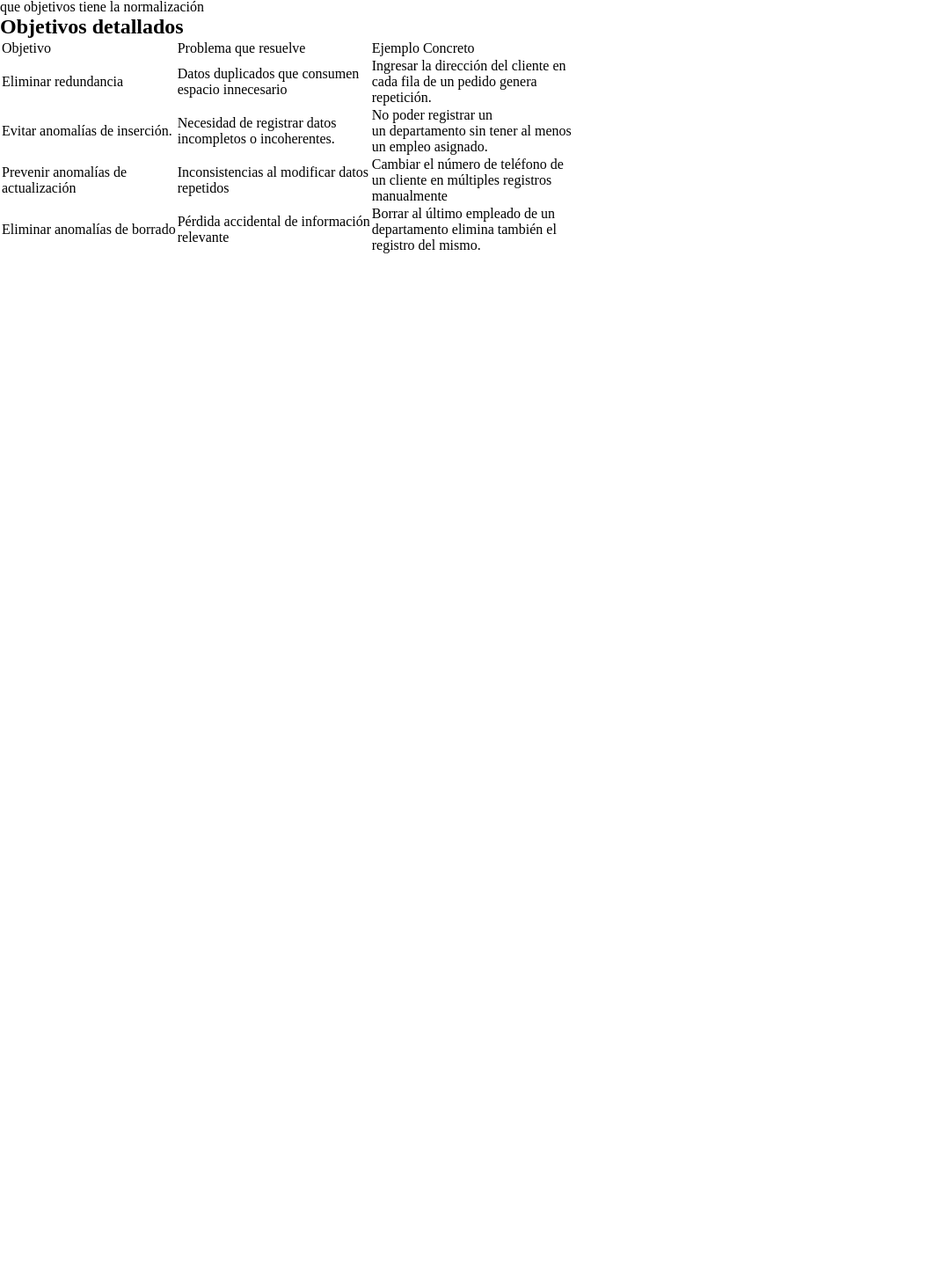
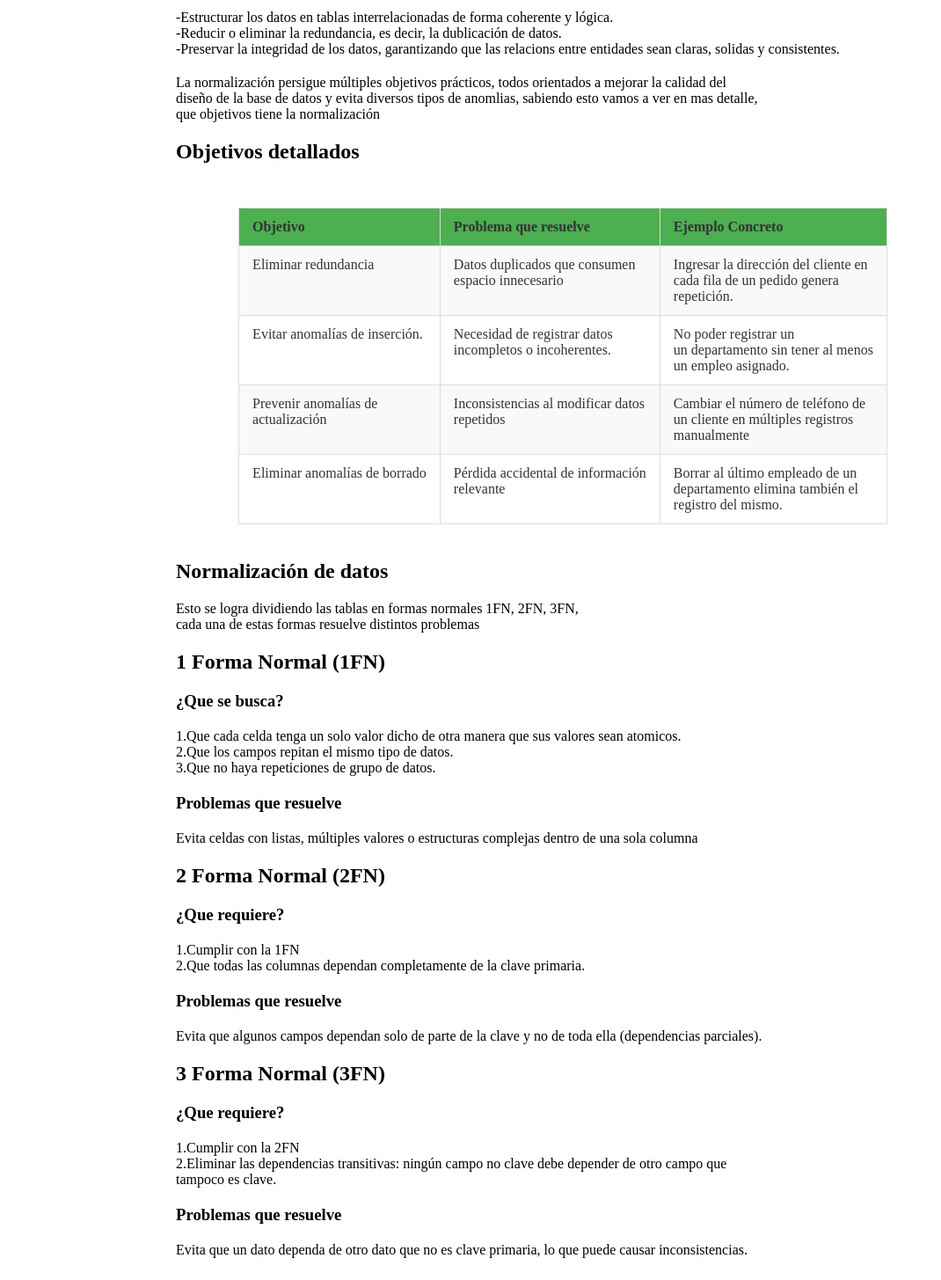
Before and after one commit to sebasBetancourt/basesDatos, a plain HTML site: page index.html in a window 1280 px wide. Shown: the part 245-1700 px from the top of the page at 88% size, without its empty margins (0-1070 px from the left). Before the commit the page ends 800 px from the top, so only its background shows below. Drawn offline with Linux system fonts and the light colour scheme.

Commit message:
feat: :sparkles: html finalizado y css comenzado

```diff
--- a/css/styles.css
+++ b/css/styles.css
@@ -5,3 +5,134 @@
     padding: 0;
     box-sizing: border-box;
 }
+
+body{
+    padding-left: 200px;
+    padding-right: 200px;
+    padding-top: 100px;
+    padding-bottom: 100px;
+}
+
+.Tittle{
+    display: flex;
+    align-items: center;
+    justify-content: center;
+}
+
+.Introduction h2{
+
+}
+
+.Introduction p{
+    padding-top: 20px;
+}
+
+.Objective{
+    padding-top: 20px;
+}
+
+.Objective h2{
+    padding-top: 20px;
+}
+
+.Objective table{
+    padding-top: 30px;
+    display: flex;
+    justify-content: center;
+    align-items: center;
+}
+
+table{
+    width: 100%;
+    border-collapse: collapse;
+    margin: 20px 0;
+    font-family: ;
+    font-size: 16px;
+}
+
+table tr:first-child {
+    background-color: #4CAF50;
+    color: white;
+    font-weight: bold;
+}
+
+th, td {
+    border: 1px solid #ddd;
+    padding: 12px 15px;
+    vertical-align: top;
+    text-align: left;
+}
+
+tr:nth-child(even) {
+    background-color: #f9f9f9;
+}
+
+tr:hover {
+    background-color: #f1f1f1;
+}
+
+th {
+    background-color: #4CAF50;
+    color: white;
+    font-weight: bold;
+}
+
+td {
+    color: #333;
+}
+.normalización{
+    padding-top: 20px;
+}
+
+.normalización h2{
+
+}
+
+.normalización p{
+    padding-top: 20px;
+}
+
+.onefn{
+    padding-top: 20px;
+}
+
+.onefn h2{
+}
+
+.onefn h3{
+    padding-top: 20px;
+}
+
+.onefn p{
+    padding-top: 20px;
+}
+
+.twofn{
+    padding-top: 20px;
+}
+
+.twofn h2{
+}
+
+.twofn h3{
+    padding-top: 20px;
+}
+
+.twofn p{
+    padding-top: 20px;
+}
+
+.threefn{
+    padding-top: 20px;
+}
+
+.threefn h2{
+}
+
+.threefn h3{
+    padding-top: 20px;
+}
+
+.threefn p{
+    padding-top: 20px;
+}
--- a/index.html
+++ b/index.html
@@ -13,9 +13,9 @@
     </div>
     <div class="Introduction">
         <h2>¿Qué es la normalización</h2>
-        <p>La normalización de bases de datos es un proceso sistematico que sigue reglas matemáticas<br>
-            formales con el fin de organizar los datos en estructuras logicas que favorezcan la eficiencia,<br>
-            consistencias y escalabilidad del sistema. Este proceso forma parte esencial del diseño de bases<br>
+        <p>La normalización de bases de datos es un proceso sistematico que sigue reglas matemáticas
+            formales con el fin de organizar los datos en estructuras logicas que favorezcan la eficiencia,
+            consistencias y escalabilidad del sistema. Este proceso forma parte esencial del diseño de bases
             datos relacionales y se centra en:<br>
             <br>
             -Estructurar los datos en tablas interrelacionadas de forma coherente y lógica.<br>
@@ -26,8 +26,8 @@
     </div>
     <div class="Objective">
         <p>La normalización persigue múltiples objetivos prácticos, todos orientados a mejorar la calidad del<br>
-            diseño de la base de datos y evita diversos tipos de anomlias, sabiendo esto vamos a ver en mas detalle,<br>
-            que objetivos tiene la normalización</p>
+        diseño de la base de datos y evita diversos tipos de anomlias, sabiendo esto vamos a ver en mas detalle,<br>
+        que objetivos tiene la normalización</p>
         <h2>Objetivos detallados</h2>
         <table>
             <tr>
@@ -70,8 +70,49 @@
             </tr>
         </table>
     </div>
-    <div>
+    <div class="normalización">
+        <h2>Normalización de datos</h2>
+        <p>Esto se logra dividiendo las tablas en formas normales 1FN, 2FN, 3FN,<br>
+            cada una de estas formas resuelve distintos problemas</p>
+    </div>
+    <div class="onefn">
+        <h2>1 Forma Normal (1FN)</h2>
+        <h3>¿Que se busca?</h3>
+        <p>1.Que cada celda tenga un solo valor dicho de otra manera que sus valores sean atomicos.<br>
+            2.Que los campos repitan el mismo tipo de datos.<br>
+            3.Que no haya repeticiones de grupo de datos.
+        </p>
+        <h3>Problemas que resuelve</h3>
+        <p>Evita celdas con listas, múltiples valores o estructuras complejas dentro de una sola columna</p>
+            <div class="ejemplo_1fn">
 
+            </div>
     </div>
+    <div class="twofn">
+        <h2>2 Forma Normal (2FN)</h2>
+        <h3>¿Que requiere?</h3>
+        <p>1.Cumplir con la 1FN<br>
+            2.Que todas las columnas dependan completamente de la clave primaria.
+        </p>
+        <h3>Problemas que resuelve</h3>
+        <p>Evita que algunos campos dependan solo de parte de la clave y no de toda ella (dependencias parciales).</p>
+            <div class="ejemplo_2fn">
+
+            </div>
+    </div>
+    <div class="threefn">
+        <h2>3 Forma Normal (3FN)</h2>
+        <h3>¿Que requiere?</h3>
+        <p>1.Cumplir con la 2FN<br>
+            2.Eliminar las dependencias transitivas: ningún campo no clave debe depender de otro campo que<br>
+            tampoco es clave.
+        </p>
+        <h3>Problemas que resuelve</h3>
+        <p>Evita que un dato dependa de otro dato que no es clave primaria, lo que puede causar inconsistencias.</p>
+            <div class="ejemplo_3fn">
+
+            </div>
+    </div>
+
 </body>
 </html>
```
